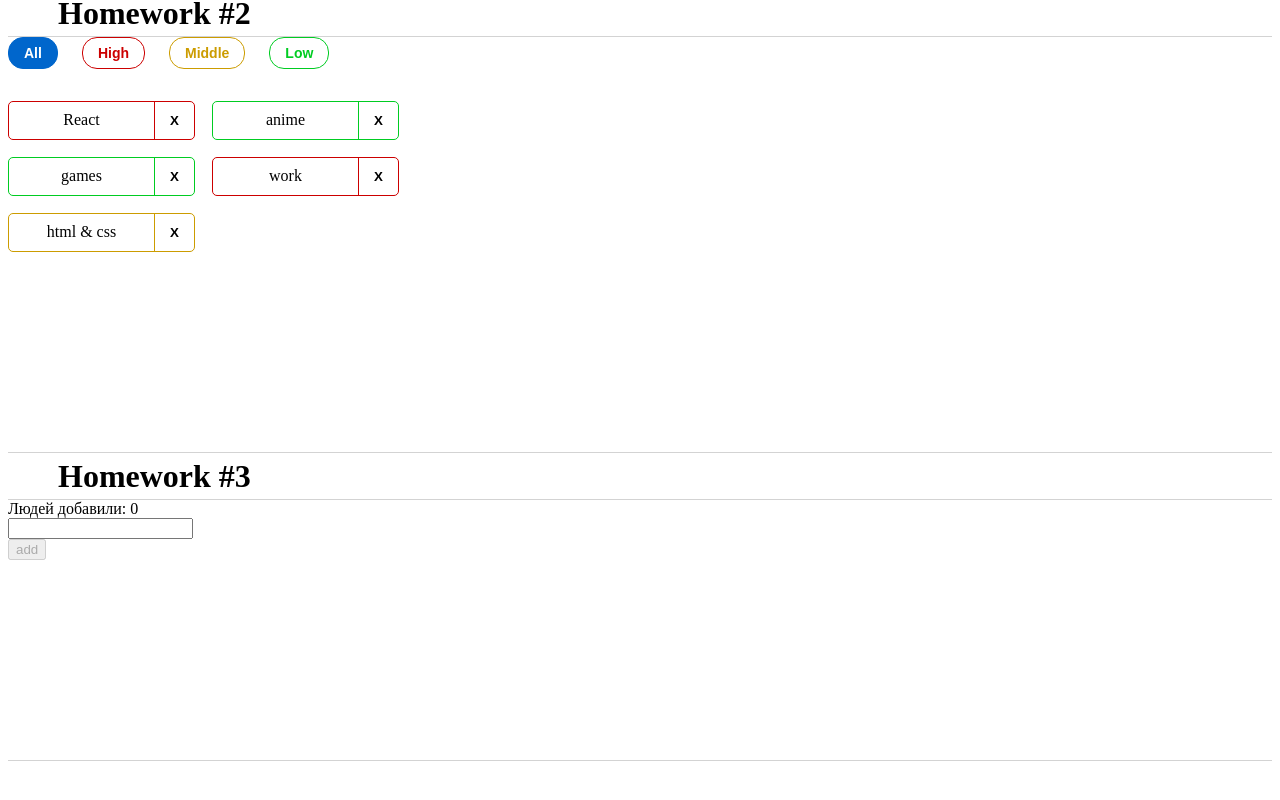
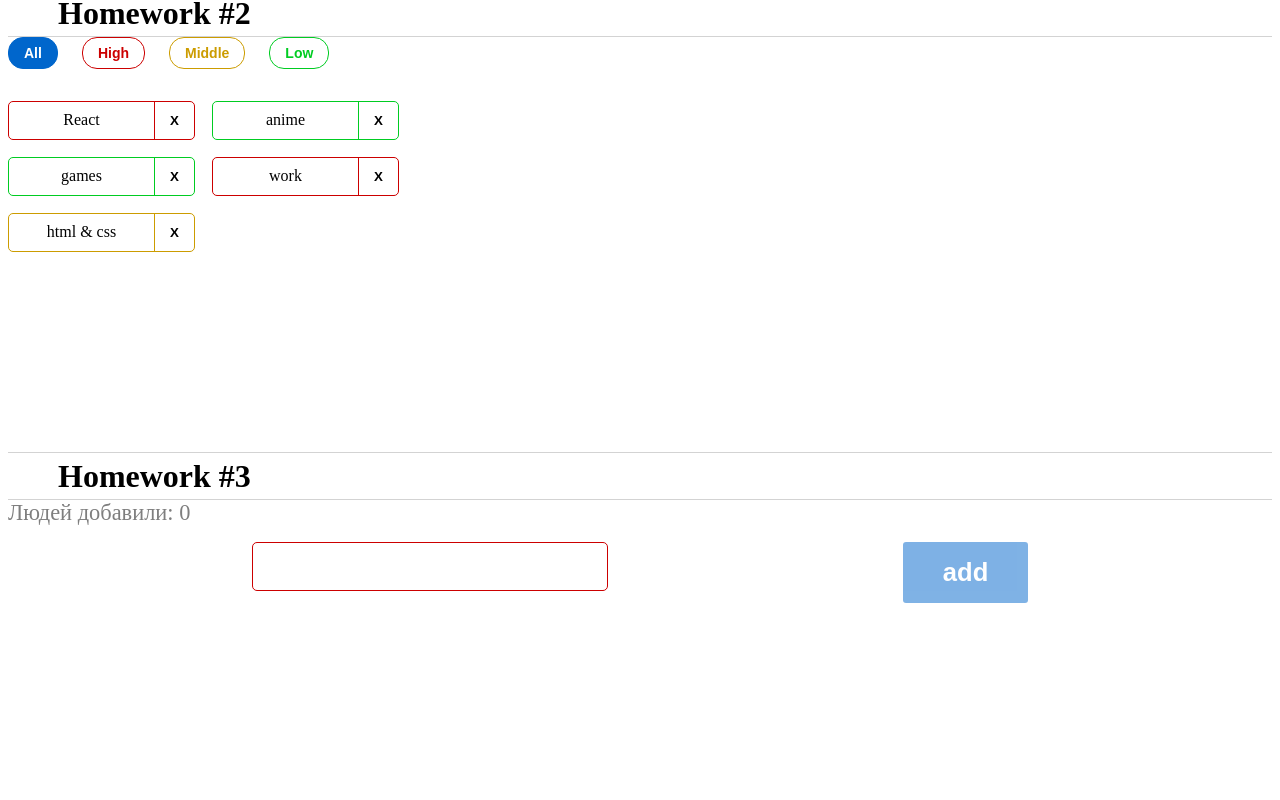
Before and after one commit to SirMissir/HomeWork, a React (Create React App) app: page / in a window 1280 px wide. Shown: the part 680-1480 px from the top of the page. Before the commit the page ends 1449 px from the top, so only its background shows below. Built offline with nearby package versions, Linux system fonts and the light colour scheme.

Commit message:
feat: add HW3 css

```diff
--- a/src/s2-homeworks/hw03/Greeting.module.css
+++ b/src/s2-homeworks/hw03/Greeting.module.css
@@ -2,34 +2,76 @@
 }
 
 .inputAndButtonContainer {
+    display: flex;
+    justify-content: center;
+    align-items: flex-start;
+    gap: 1.2rem;
+}
+
+.inputAndButtonContainer div {
+    width: 50%;
 }
 
 .error {
+    margin-top: 0.7rem;
+    font-size: 1.4rem;
+    color: #CC0000;
 }
 
 .input {
+    width:50%;
+    padding: 1rem 1.2rem;
+    border: 1px solid #D1D1D1;
+    border-radius: 5px;
 }
 
 .input:focus {
+    outline: 1px solid lightgrey;
 }
 
 .errorInput {
+    width: 50%;
+    padding: 1rem 1.2rem;
+    border: 1px solid #CC0000;
+    border-radius: 5px;
+}
+
+.errorInput:focus {
+    outline: 1px solid #CC0000;
 }
 
 .button {
+    padding: 1rem 2.5rem;
+    font-weight: 600;
+    font-size: 1.6rem;
+    color: white;
+    cursor: pointer;
+    border: none;
+    border-radius: 3px;
+    background-color: #0066CC;
 }
 
 .button:focus {
+    outline: none;
+    opacity: 0.8;
 }
 
 .button:active {
+    background-color: #0078ef;
 }
 
 .button:disabled {
+    opacity: 0.5;
 }
 
 .text {
+    margin-bottom: 1rem;
+    font-weight: 400;
+    font-size: 1.4rem;
+    opacity: 0.5;
 }
 
 .greeting {
+    font-weight: 500;
+    font-size: 1.4rem;
 }
```
